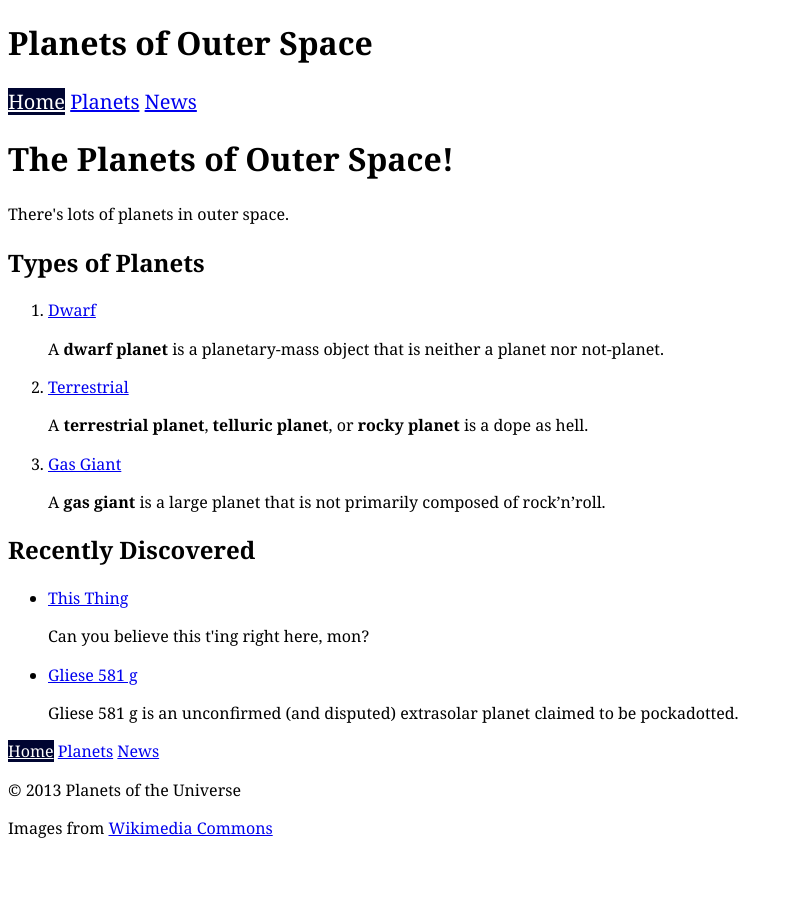
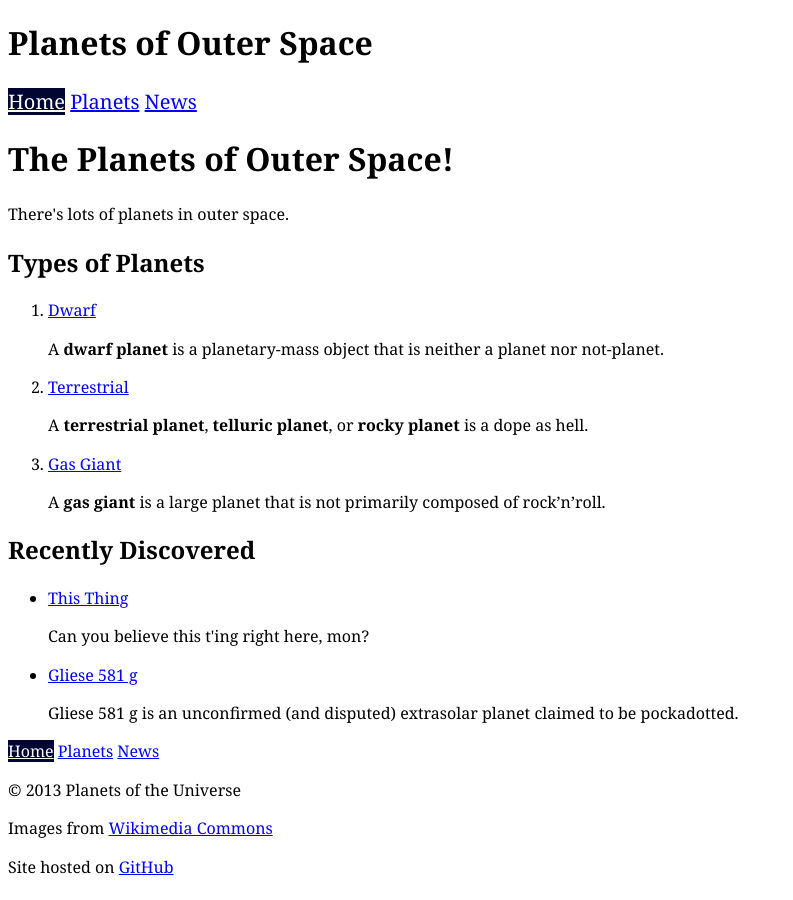
Before and after one commit to insubstudios/fuzzy-planet, a Jekyll site: the page built from index.html, in a window 1280 px wide. Shown: the whole page, without its empty margins (0-793 px from the left). Built offline with Jekyll 4.4.1, drawn with Linux system fonts in a browser that asks for light colours.

Commit message:
added link to GH repo in footer

```diff
--- a/_layouts/default.html
+++ b/_layouts/default.html
@@ -26,6 +26,7 @@
 {% include nav.html navclass='nav-bottom' %}
 	<p>&copy; 2013 Planets of the Universe</p>
 	<p>Images from <a href="https://commons.wikimedia.org/">Wikimedia Commons</a></p>
+	<p>Site hosted on <a href="https://github.com/insubstudios/fuzzy-planets">GitHub</a></p>
 </footer>
 </body>
 </html>
```
